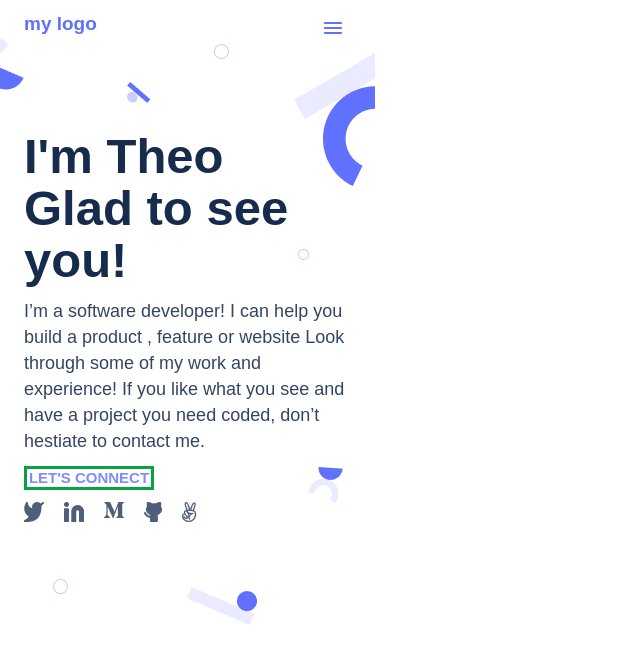
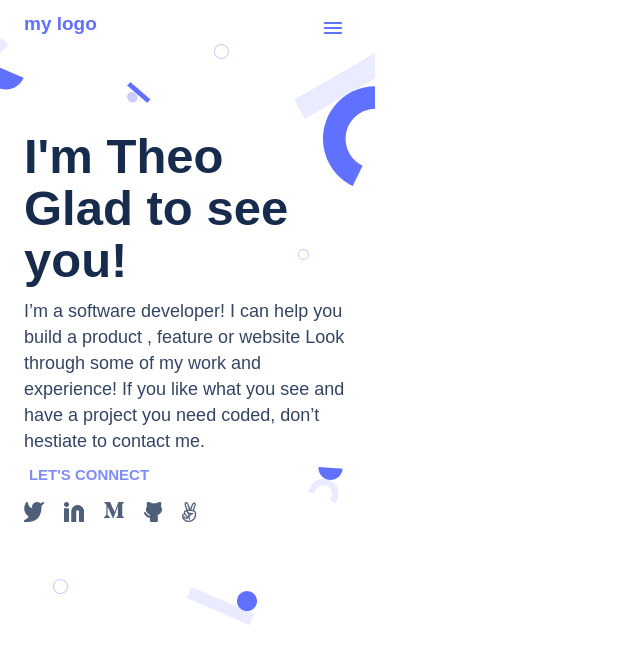
Before and after one commit to Theoneste1/portifolio, a website: page index.html in a window 1280 px wide. Shown: the whole page, without its empty margins (0-640 px from the left). Drawn offline with Linux system fonts and the light colour scheme.

Commit message:
changed the color

```diff
--- a/style.css
+++ b/style.css
@@ -53,8 +53,7 @@ h1 {
   width: 130px;
   height: 24px;
   font-weight: 500;
-  border-style: solid;
-  border-color: rgb(8, 161, 67);
+
 }
 
 .connect h4 {
```
